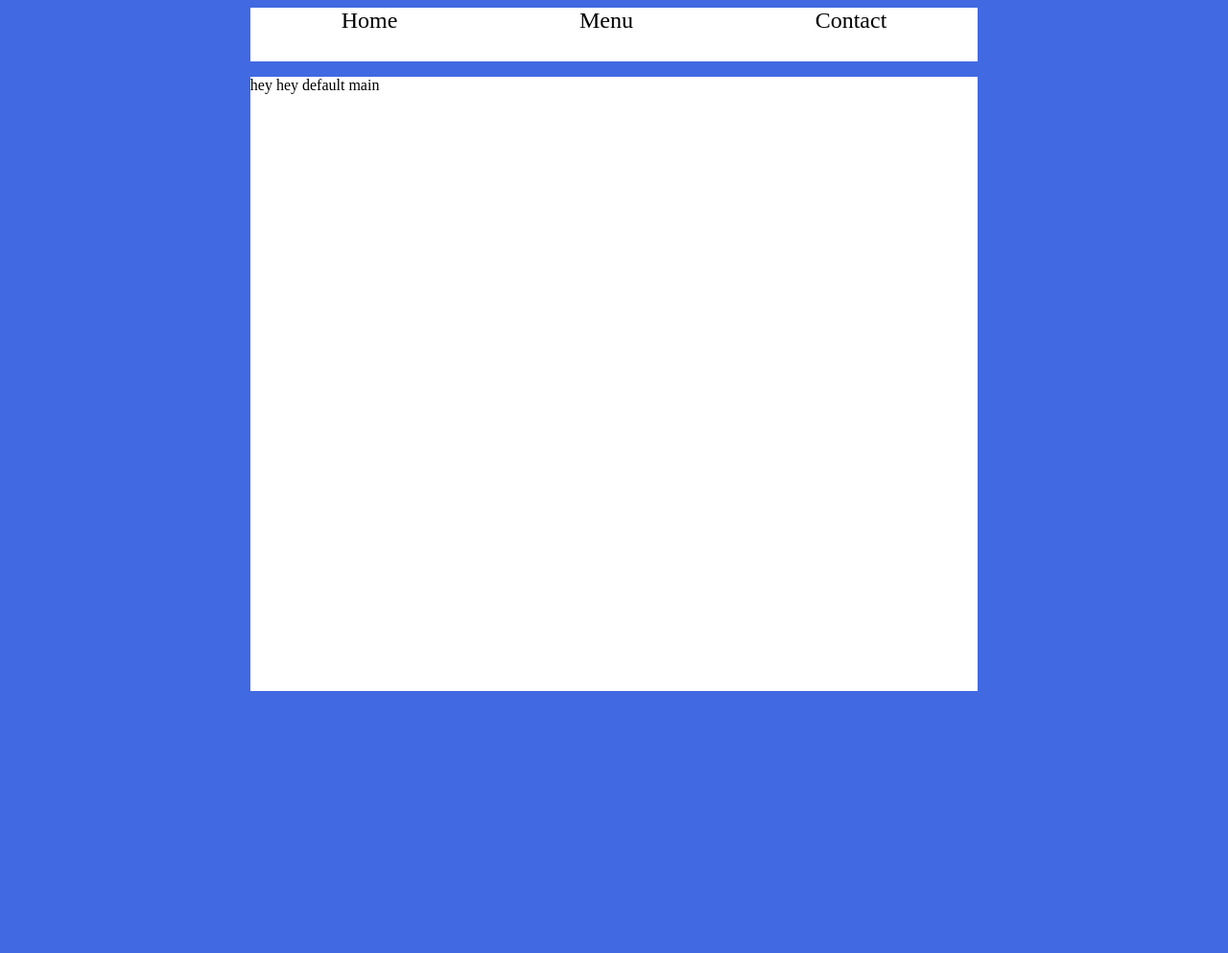
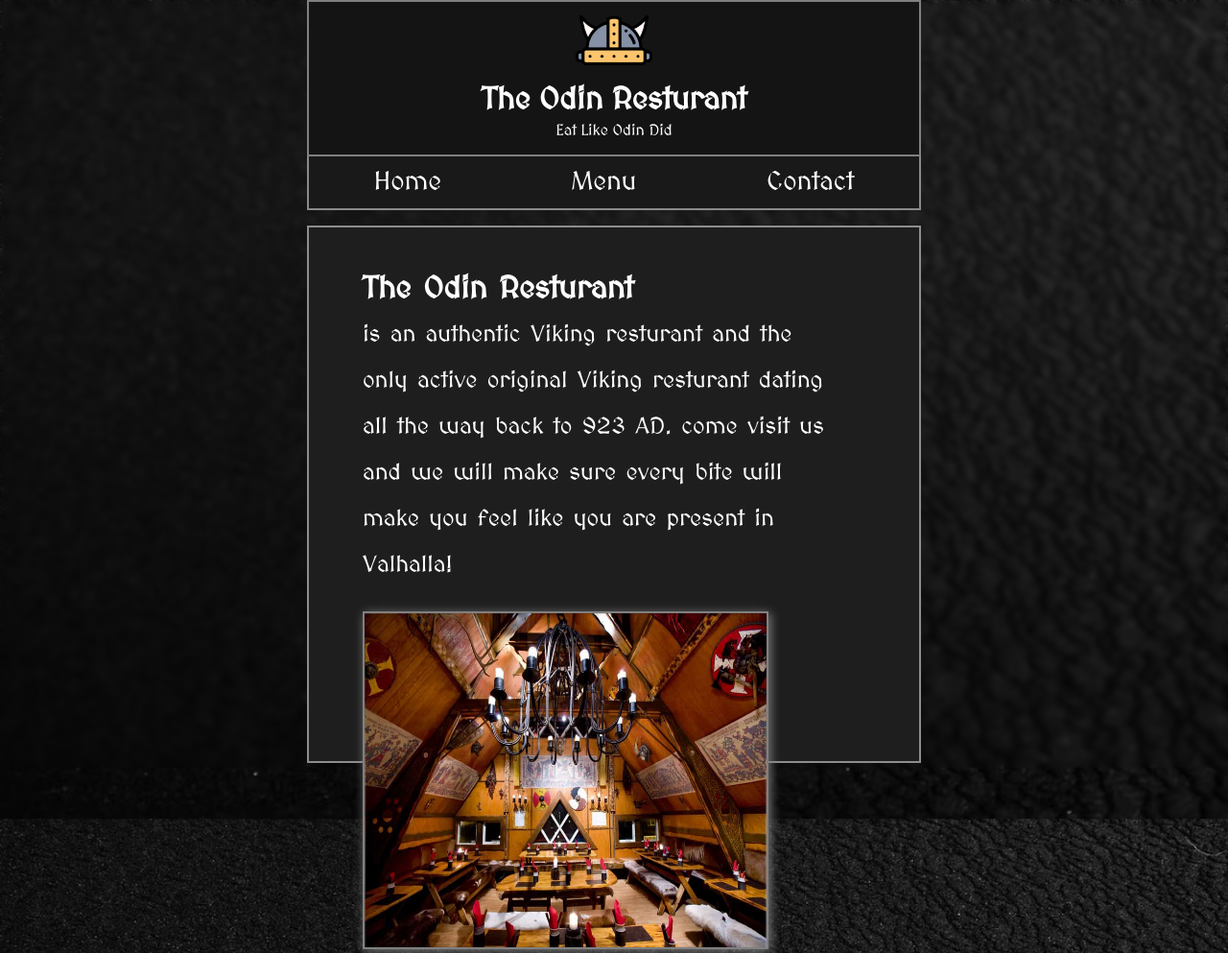
Before and after one commit to ShimShon1/Resturant-Odin, a website built with webpack: page dist/index.html in a window 1280 px wide. Shown: the whole page at 96% size. Before the commit the page ends 800 px from the top, so only its background shows below. Built offline with nearby package versions, Linux system fonts and the light colour scheme.

Commit message:
add basic design and code for home page

```diff
--- a/package.json
+++ b/package.json
@@ -21,6 +21,7 @@
   "homepage": "https://github.com/ShimShon1/Resturant-Odin#readme",
   "devDependencies": {
     "css-loader": "^6.7.1",
+    "file-loader": "^6.2.0",
     "style-loader": "^3.3.1",
     "webpack": "^5.74.0",
     "webpack-cli": "^4.10.0"
--- a/src/contact.js
+++ b/src/contact.js
@@ -1,4 +1,7 @@
 function loadContact(){
+    let main = document.querySelector("main")
+    main.removeAttribute('class')
+    main.classList.add("main-contact")
     console.log("Contact loaded")
 }
 
--- a/src/home.js
+++ b/src/home.js
@@ -1,5 +1,28 @@
+import resturantImg from "./images/resturant.jpg"
+
 function loadHome(){
+    console.log(resturantImg)
+    let main = document.querySelector("main")
+    main.removeAttribute('class')
+    main.classList.add("main-home")
+
     console.log("home loaded")
+    let homePara = document.createElement('p')
+    let nameSpan = document.createElement("span")
+    homePara.textContent = "is an authentic Viking resturant and the only active original Viking resturant dating all the way back to 923 AD."
+    + " come visit us and we will make sure every bite will make you feel like you are present in Valhalla!"
+    nameSpan.textContent = 'The Odin Resturant '
+    homePara.prepend(nameSpan)
+    homePara.classList.add("home-para")
+    nameSpan.classList.add("name-span")
+    main.append(homePara)
+
+    let resturantImage = new Image()
+
+    resturantImage.src =resturantImg
+    main.append(resturantImage)
+
+
 }
 
 export default loadHome
--- /dev/null
+++ b/src/main-title.js
@@ -0,0 +1,27 @@
+import helmet from "./images/viking-helmet.png"
+
+function mainTitle(){
+    let main = document.querySelector("main")
+    let content = document.querySelector("#content")
+
+    let mainHeading = document.createElement("div")
+    mainHeading.classList.add("main-heading")
+
+    let title = document.createElement('h1')
+    let vikingHelm = new Image()
+    vikingHelm.src = helmet;
+
+
+    let titlePara = document.createElement("p")
+    titlePara.textContent = "Eat Like Odin Did"
+
+    console.log(titlePara)
+    title.textContent = "The Odin Resturant"
+    mainHeading.append(titlePara)
+    mainHeading.prepend(title)
+    mainHeading.prepend(vikingHelm)
+    content.prepend(mainHeading)
+}
+
+
+export default mainTitle
--- a/src/nav.js
+++ b/src/nav.js
@@ -1,15 +1,23 @@
+import helmet from "./images/viking-helmet.png"
+
 import loadHome from "./home"
 import loadContact from "./contact"
 import loadMenu from "./menu"
+import mainTitle from "./main-title"
 
 function loadNav(){
+    console.log(helmet)
+
+
     let content = document.querySelector("#content")
     let header = document.createElement("header")
-    let main = document.querySelector("main")
+    let main = document.createElement("main")
+
+    content.prepend(main)
+    content.prepend(header)
 
 
-    content.prepend(header)
-
+    loadHome()
     let homeTab = document.createElement('div')
     homeTab.textContent = "Home"
     homeTab.addEventListener("click", () =>{main.innerHTML = "";  loadHome()} )
@@ -28,7 +36,7 @@ function loadNav(){
     header.append(contactTab)
 
 
-
+    mainTitle()
 
 
 
--- a/src/styles.css
+++ b/src/styles.css
@@ -1,31 +1,117 @@
-body{
-    background-color: royalblue;
+*{
+    box-sizing: border-box;
+    font-family: medi;
+    color: white;
 
 }
 
-h1{
-    color: white;
-    font-size: 3rem;
+@font-face {
+    font-family: medi;
+    src: url(MedievalSharp-Regular.ttf);
 }
+
+body,html{
+    padding: 0;
+    margin: 0;
+}
+body{
+    height: 100vh;
+    width: 100%;
+    background-image: url(./images/background.png);
+    background-size: cover;
+    backdrop-filter: blur(3px)
+
+}
+
+
 #content{
-    display: flex;
+    /* display: flex;
     flex-direction: column;
-    gap: 2vh;
+    gap: 2vh; */
 }
 header{
     background-color: white;
-    width: 60%;
+    width: 50%;
     height: 7vh;
     display: flex;
     justify-content: space-around;
     margin: auto;
-    font-size: 1.5rem;
+    align-items: center;
+    font-size: 1.7rem;
+    background-color: rgb(25, 25, 25);
+    font-weight: 500;
+    border:2px solid rgb(251, 252, 255, 0.5);
+    border-top: none;
+    margin-bottom: 1rem;
 }
 
 
 main{
+    padding: 1rem;
+    font-weight: 100;
     background-color: white;
-    height: 80vh;
-    width: 60%;
+    height: 70vh;
+    width: 50%;
     margin: auto;
+    background-color: rgb(30, 30, 30);
+    border:2px solid rgb(251, 252, 255, 0.5);
+
 }
+
+
+header>div{
+    cursor: pointer;
+}
+
+header>div:hover{
+    font-size: 2.2rem;
+}
+
+.main-heading{
+    width: 50%;
+    margin: auto;
+    border-bottom: none;
+    text-align: center;
+    border: 2px solid grey;
+    background-color: rgb(20, 20, 20);
+
+}
+
+.main-heading img{
+    height: 5rem;
+    width: 5rem;
+    display: inline-block;
+}
+
+.main-heading h1{
+    margin-top: 0;
+    margin-bottom: 0;
+    font-size: 2rem;
+}
+.main-heading p{
+    font-size: 1rem;
+    margin-top: 0.3rem;
+}
+
+.name-span{
+    font-weight: 800;
+    font-size: 2rem;
+    display: block;
+}
+
+.home-para{
+    margin-left: 2.5rem;
+    width: 80%;
+    word-spacing: 0.2rem;
+    font-size: 1.5rem;
+    line-height: 3rem;
+}
+
+.main-home img{
+    color: red;
+    height: 22rem;
+    width: 70%;
+    margin-left: 2.5rem;
+    border: 2px solid grey;
+    box-shadow: 2px 2px 10px grey;
+}
--- a/webpack.config.js
+++ b/webpack.config.js
@@ -15,6 +15,14 @@ module.exports = {
                 test:/\.css$/i,
                 use:['style-loader',"css-loader"],
             },
+            {
+                test: /\.(woff|woff2|eot|ttf|otf)$/i,
+                type: 'asset/resource',
+              },{
+                test: /\.(png|svg|jpg|jpeg|gif)$/i,
+                type: 'asset/resource',
+              },
+
 
 
 
```
Also changed, not shown: dist/5db53ecbc6a66b119952.ttf (added), dist/c49b5c93c219613dcf2a.jpg (added), dist/e197d9d638277fb54bab.png (added), dist/f24fe991b32deda97955.png (added), dist/index.html, dist/main.js, src/MedievalSharp-Regular.ttf (added), src/images/background.png (added), src/images/resturant.jpg (added), src/images/viking-helmet.png (added), 1 other file.
